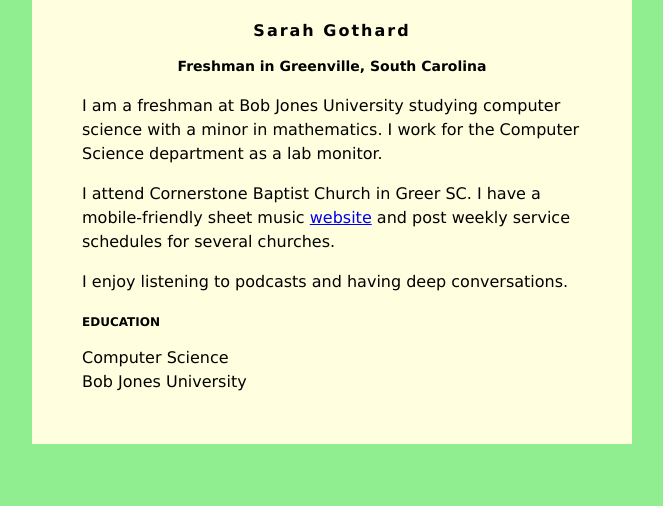
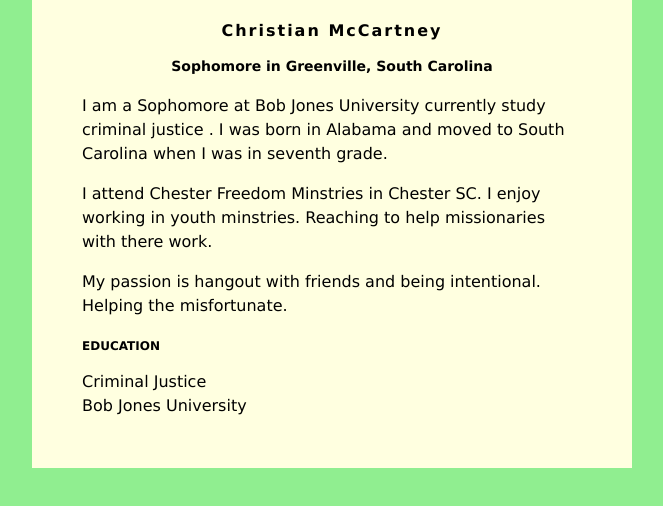
Before and after one commit to Freshcookinn/Freshcookinn.github.io, a plain HTML site: page index.html in a window 1280 px wide. Shown: the whole page, without its empty margins (308-971 px from the left). Drawn offline with Linux system fonts and the light colour scheme.

Commit message:
Update index.html

```diff
--- a/index.html
+++ b/index.html
@@ -30,21 +30,20 @@
 </head>
 <body>
     <div id="content">
-        <h1>Sarah Gothard</h1>
-        <h2>Freshman in Greenville, South Carolina</h2>
+        <h1>Christian McCartney</h1>
+        <h2>Sophomore in Greenville, South Carolina</h2>
 
-         <p>I am a freshman at Bob Jones University studying computer science with a minor in
-            mathematics. I work for the Computer Science department as a lab monitor.</p>
+         <p>I am a Sophomore at Bob Jones University currently study criminal justice .
+             I was born in Alabama and moved to South Carolina when I was in seventh grade.
+          </p>
          <p>
-            I attend Cornerstone Baptist Church in Greer SC. I have a mobile-friendly
-            sheet music <a href="https://mobilehymns.org/">website</a> and post weekly service
-            schedules for several churches.
+            I attend Chester Freedom Minstries in Chester SC. I enjoy working in youth minstries. Reaching to help missionaries with there work.
          </p>
          <p>
-            I enjoy listening to podcasts and having deep conversations.
+            My passion is hangout with friends and being intentional. Helping the misfortunate.
          </p>
         <h3>EDUCATION</h3>
-        Computer Science<br />
+        Criminal Justice<br />
         Bob Jones University
     </div>
 
```
